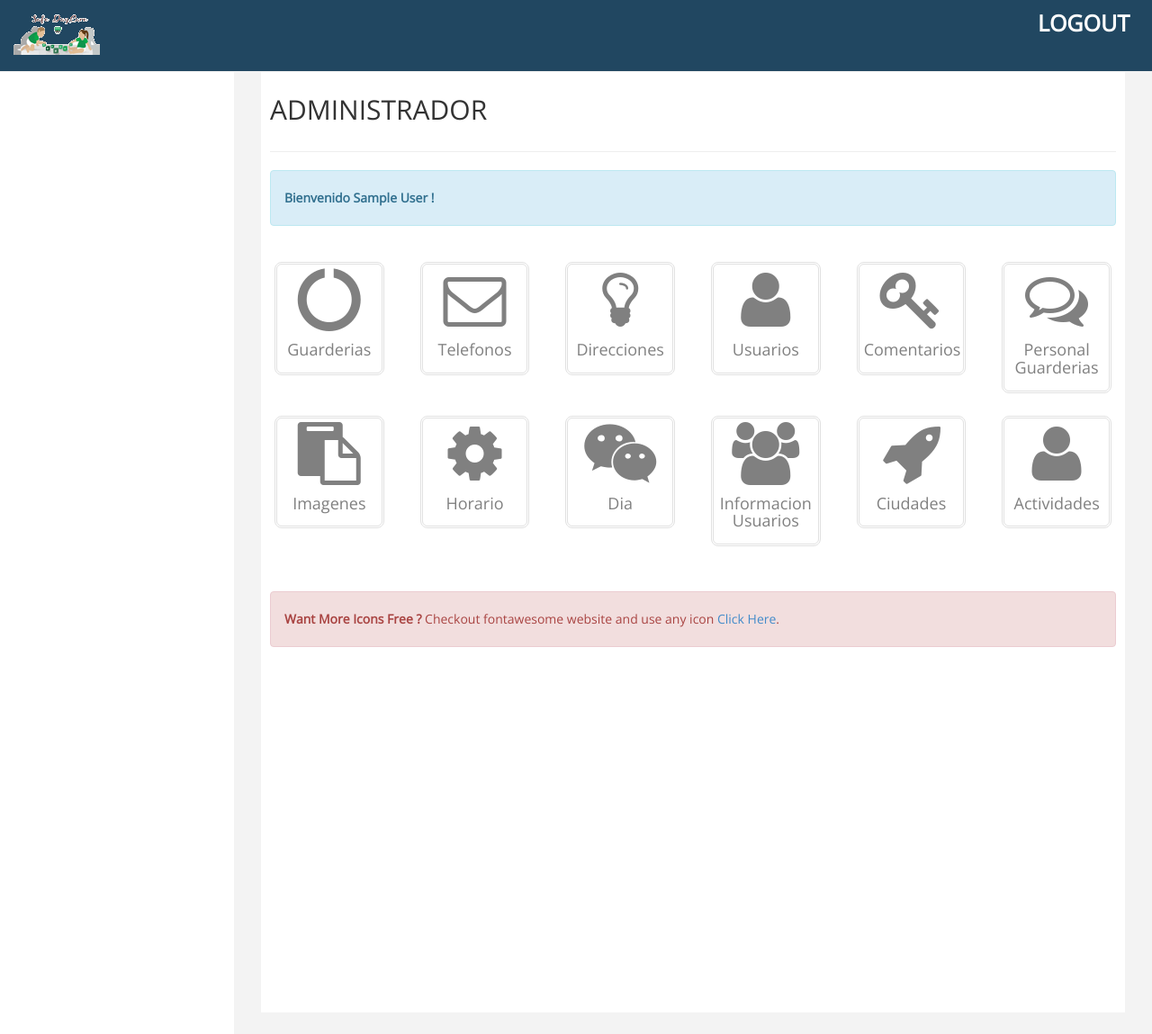
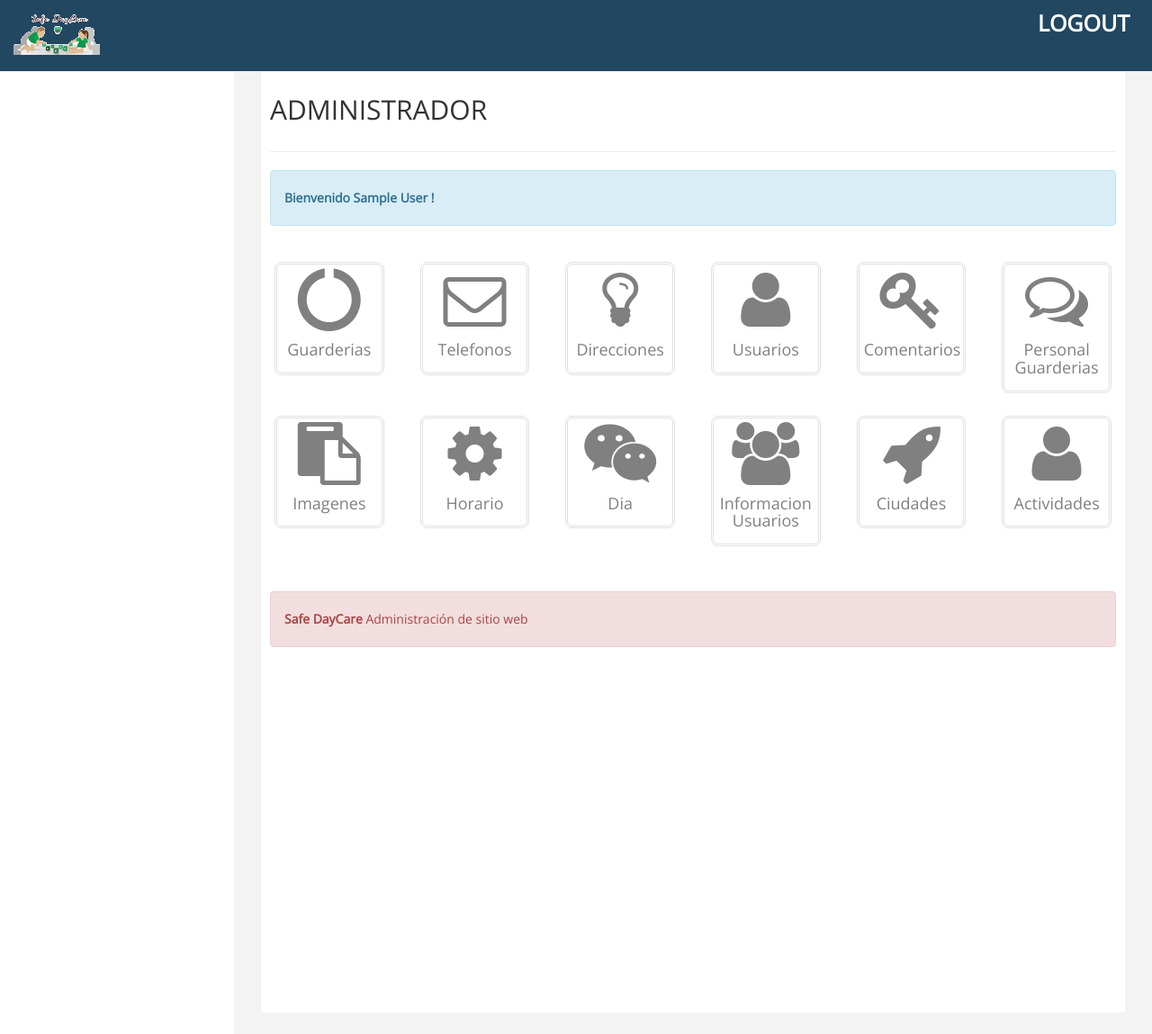
Before and after one commit to kevinmalats/phpGuarderia, a PHP site: page /admin/index.php in a window 1280 px wide. Shown: the top 1149 px of the page at 90% size. Run offline with PHP 8.4, Linux system fonts and the light colour scheme; the visitor is signed in with stand-in values (Sample User, id 1).

Commit message:
cambios en las frases

```diff
--- a/admin/index.php
+++ b/admin/index.php
@@ -208,7 +208,7 @@ if ( $_SESSION["perfil"]!= "admin"){
                     <div class="col-lg-12 ">
 					<br/>
                         <div class="alert alert-danger">
-                             <strong>Want More Icons Free ? </strong> Checkout fontawesome website and use any icon <a target="_blank" href="http://fortawesome.github.io/Font-Awesome/icons/">Click Here</a>.
+                             <strong>Safe DayCare </strong> Administración de sitio web
                         </div>
 
                     </div>
```
Lines whose indentation alone changed are shown as unchanged.
